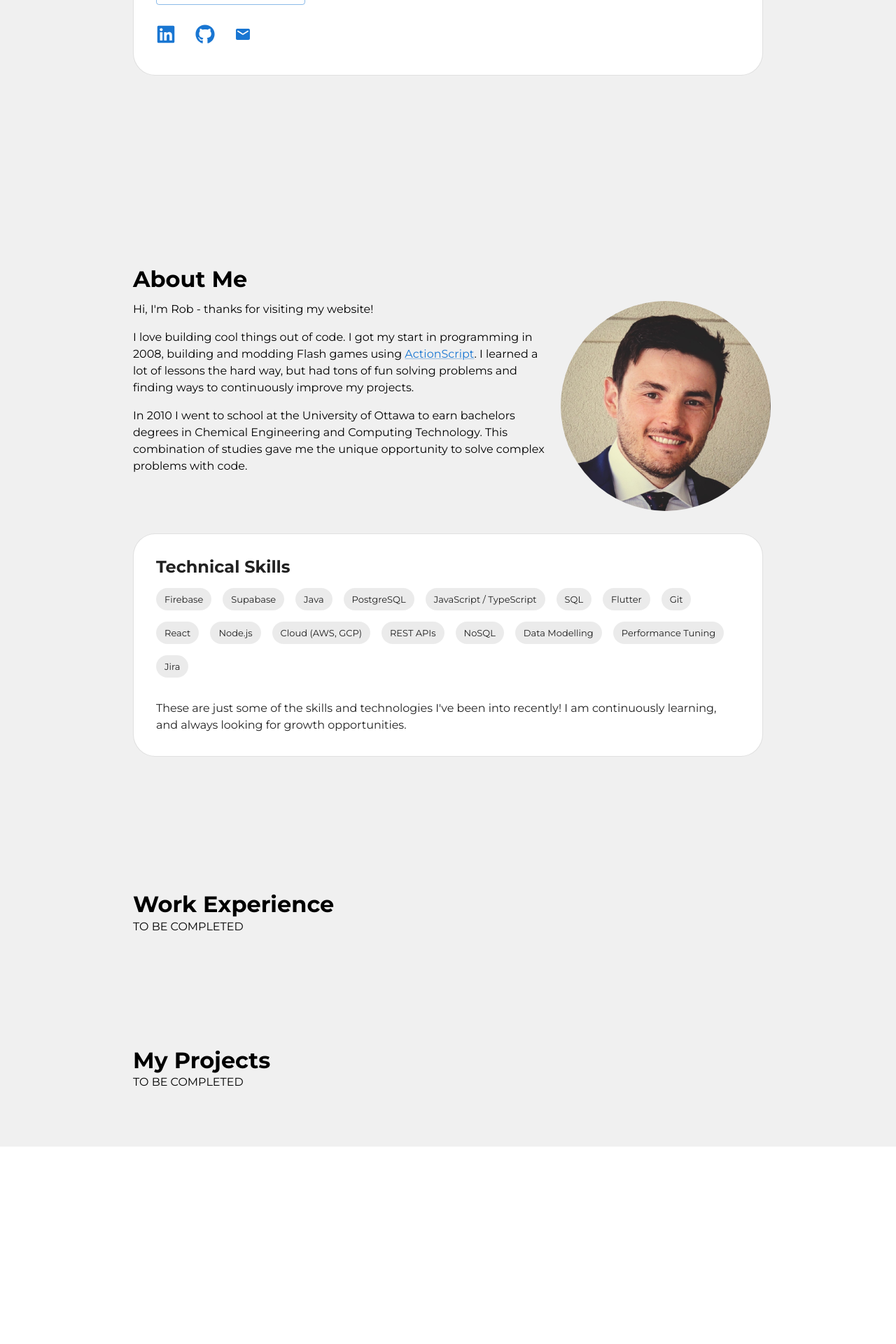
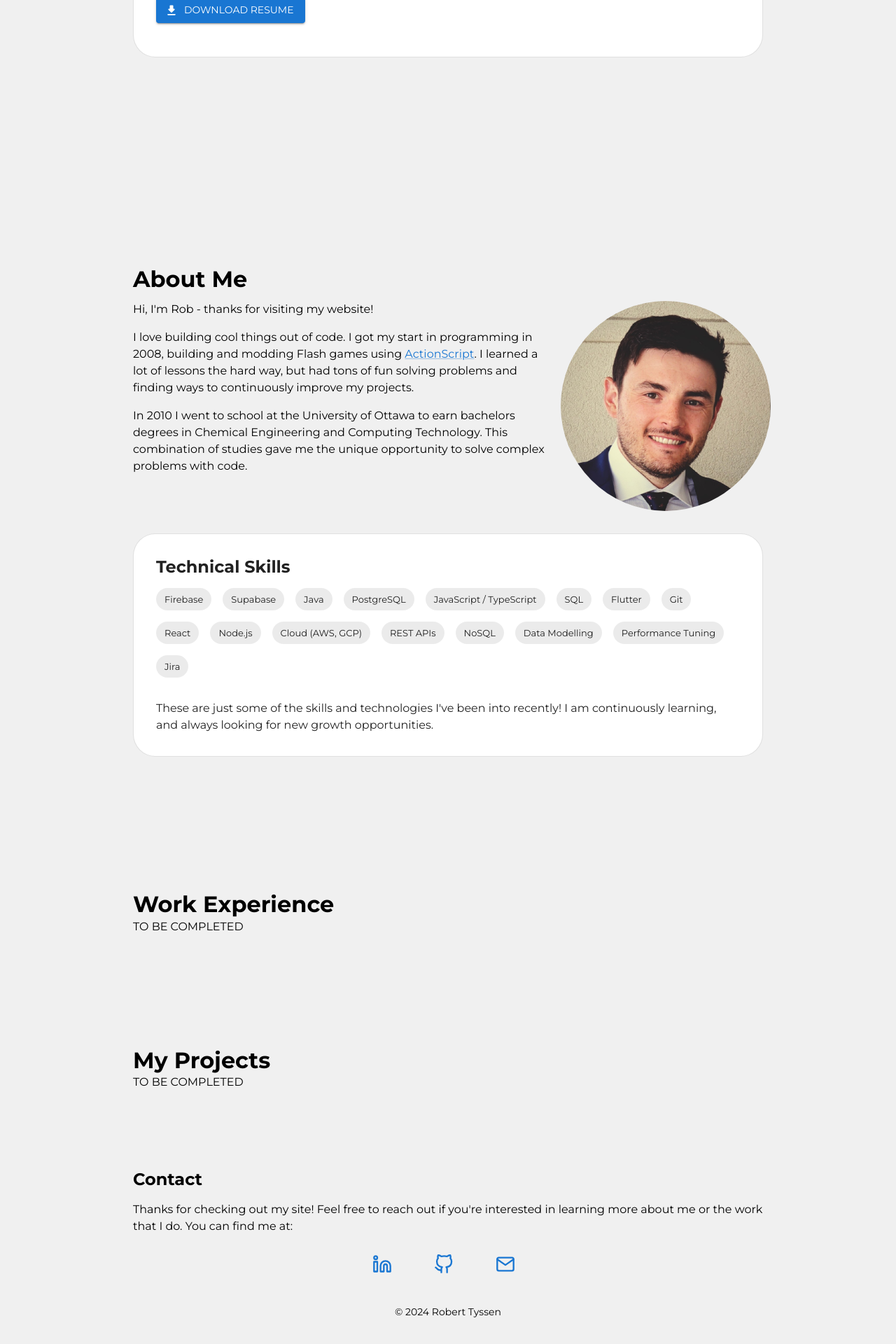
Before and after one commit to Robert-Tyssen/RobertTyssen-Dev-Site, a Next.js app: page / in a window 1280 px wide. Shown: the part 500-2420 px from the top of the page at 70% size. Before the commit the page ends 2138 px from the top, so only its background shows below. Built offline with nearby package versions, Linux system fonts and the light colour scheme.

Commit message:
Moved contact details from Hero to footer section

```diff
--- /dev/null
+++ b/src/components/sections/Contact.tsx
@@ -0,0 +1,59 @@
+import { Box, IconButton, Stack, Typography } from '@mui/material';
+import { FiGithub, FiLinkedin, FiMail } from "react-icons/fi";
+
+const Contact = () => {
+  return (
+    <Box sx={{ py: 4 }}>
+      <Typography variant='h4' paragraph>Contact</Typography>
+      <Typography paragraph>
+        Thanks for checking out my site! Feel free to reach out
+        if you're interested in learning more about me
+        or the work that I do. You can find me at:
+      </Typography>
+
+      {/* Contact info button stack */}
+      <Stack direction='row' spacing={6} flexWrap={'wrap'} useFlexGap justifyContent={'center'}>
+
+        {/* LinkedIn button */}
+        <IconButton
+          edge={'start'}
+          color='primary'
+          size='large'
+          href='https://www.linkedin.com/in/robert-tyssen/'
+          target='_blank'
+        >
+          <FiLinkedin />
+        </IconButton>
+
+        {/* Github button */}
+        <IconButton
+          edge={'start'}
+          color='primary'
+          size='large'
+          href='https://github.com/Robert-Tyssen'
+          target='_blank'
+        >
+          <FiGithub />
+        </IconButton>
+
+        {/* Email button */}
+        <IconButton
+          edge={'start'}
+          color='primary'
+          size='large'
+          href='mailto: rob.tyssen@gmail.com'
+          target='_blank'
+        >
+          <FiMail />
+        </IconButton>
+      </Stack>
+
+      {/* Copywrite footer */}
+      <Typography variant='body2' sx={{ py: 4 }} align='center'>
+        © 2024 Robert Tyssen
+      </Typography>
+    </Box>
+  );
+}
+
+export default Contact;
--- a/src/components/sections/Hero.tsx
+++ b/src/components/sections/Hero.tsx
@@ -27,7 +27,7 @@ const Hero = () => {
           </Typography>
           <Box sx={{ py: 2 }}>
             <Button
-              variant='outlined'
+              variant='contained'
               startIcon={<DownloadRoundedIcon />}
               href='/robert-tyssen-resume.pdf'
               download={'Robert-Tyssen-Resume'}
@@ -35,13 +35,7 @@ const Hero = () => {
               Download Resume
             </Button>
           </Box>
-          <Box>
-            <IconButton edge={'start'} color='primary' size='large'><FaLinkedin /></IconButton>
-            <Box sx={{ m: 1, display: 'inline' }} />
-            <IconButton edge={'start'} color='primary' size='large'><FaGithub /></IconButton>
-            <Box sx={{ m: 1, display: 'inline' }} />
-            <IconButton edge={'start'} color='primary' size='large'><EmailRoundedIcon /></IconButton>
-          </Box>
+
         </Box>
       </Paper>
     </Box>
--- a/src/components/sections/Skills.tsx
+++ b/src/components/sections/Skills.tsx
@@ -37,7 +37,7 @@ const Skills = () => {
         </Stack>
         <Typography sx={{ pt: 4 }}>
           These are just some of the skills and technologies I've been into recently!
-          I am continuously learning, and always looking for growth opportunities.
+          I am continuously learning, and always looking for new growth opportunities.
         </Typography>
       </Box>
     </Paper>
--- a/src/pages/index.tsx
+++ b/src/pages/index.tsx
@@ -7,6 +7,7 @@ import { Box } from '@mui/material';
 import About from '@/components/sections/About';
 import Experience from '@/components/sections/Experience';
 import Projects from '@/components/sections/Projects';
+import Contact from '@/components/sections/Contact';
 
 const inter = Inter({ subsets: ['latin'] })
 
@@ -24,6 +25,7 @@ export default function Home() {
           <About />
           <Experience />
           <Projects />
+          <Contact />
         </Box>
       </Box>
 
```
